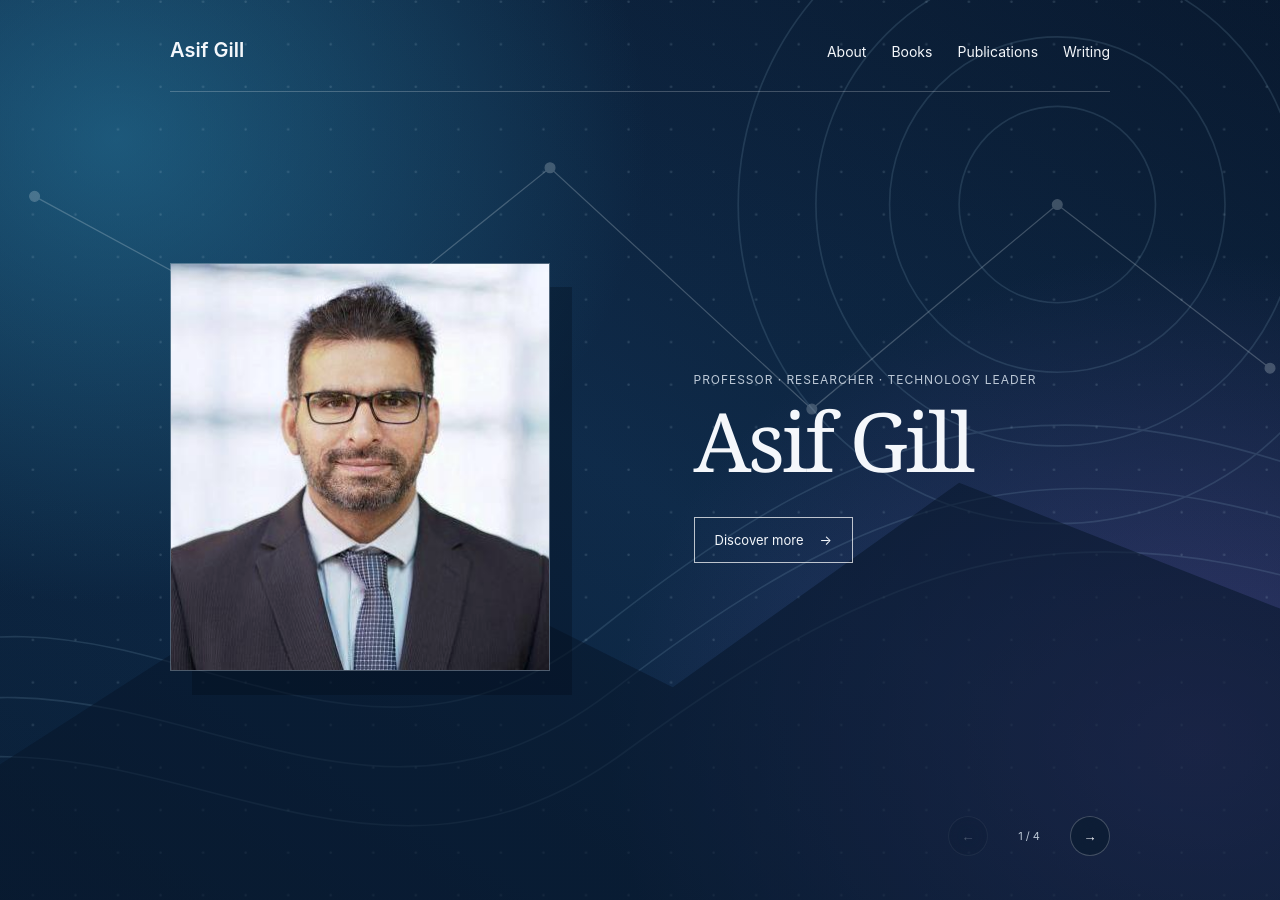
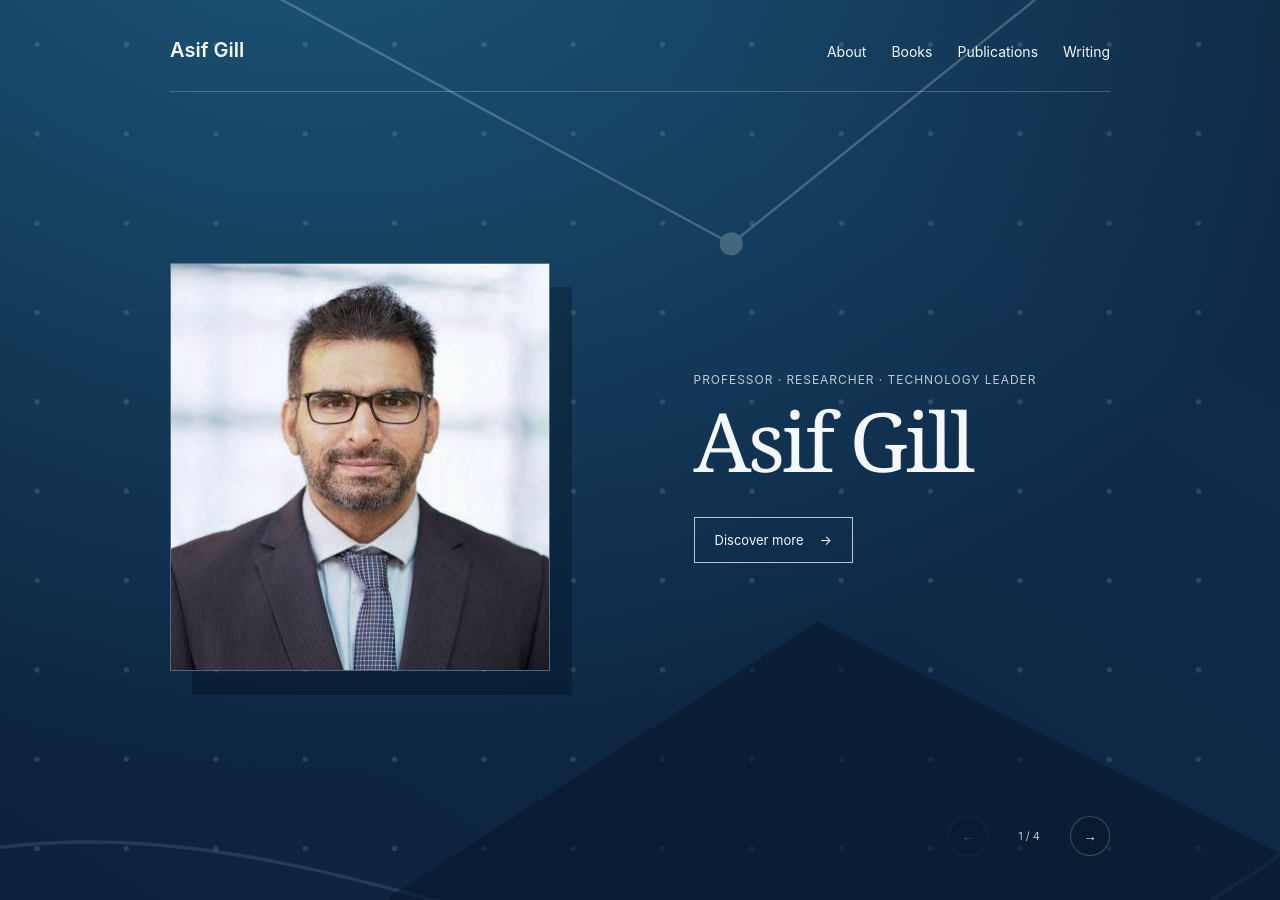
Before and after one commit to gracebilliris/asif-gill-profile, a Jekyll site: the page index.html, which Jekyll copies as it is, in a window 1280 px wide. Built offline with Jekyll 4.4.1, drawn with Linux system fonts in a browser that asks for light colours.

Commit message:
Pan background across reveal sections

```diff
--- a/assets/reveal.js
+++ b/assets/reveal.js
@@ -22,6 +22,8 @@
       active = Math.max(0, Math.min(index, panels.length - 1));
       track.style.transform = `translateX(-${active * 100}%)`;
       current.textContent = active + 1;
+      const progress = panels.length > 1 ? active / (panels.length - 1) : 0;
+      document.body.style.setProperty("--field-position", `${8 + progress * 84}%`);
 
       panels.forEach((panel, panelIndex) => {
         panel.setAttribute("aria-hidden", panelIndex !== active);
--- a/assets/simple.css
+++ b/assets/simple.css
@@ -139,8 +139,9 @@
     linear-gradient(rgba(5, 17, 33, 0.08), rgba(5, 17, 33, 0.08)),
     url("continuous-field.svg");
   background-attachment: fixed;
-  background-position: center;
-  background-size: cover;
+  background-position: var(--field-position, 8%) center;
+  background-size: auto 210%;
+  transition: background-position 650ms cubic-bezier(0.22, 1, 0.36, 1);
 }
 
 .reveal-page .simple-header {
@@ -940,6 +941,7 @@
 }
 
 @media (prefers-reduced-motion: reduce) {
+  .reveal-page,
   .reveal-track,
   .book-cover,
   .read-more b {
```
